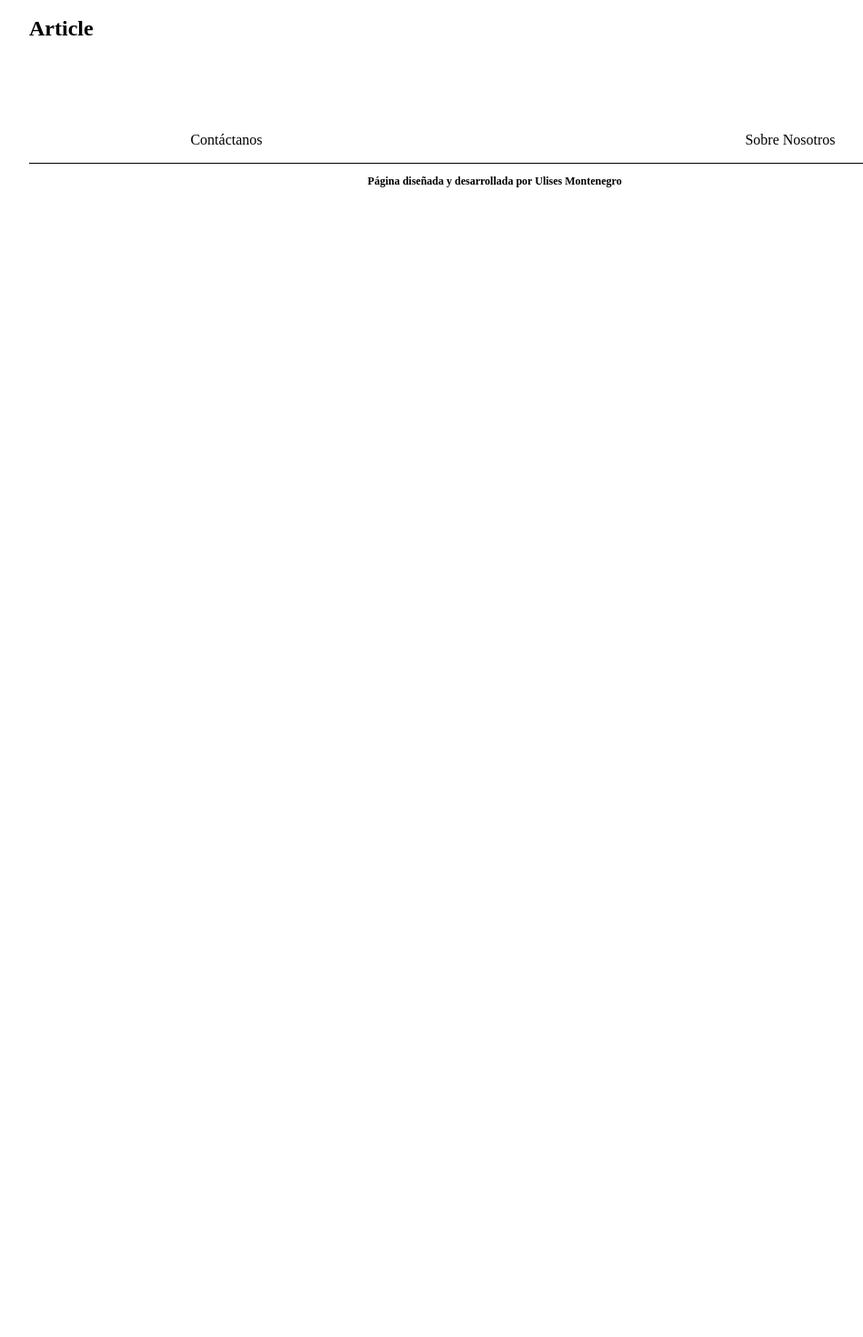
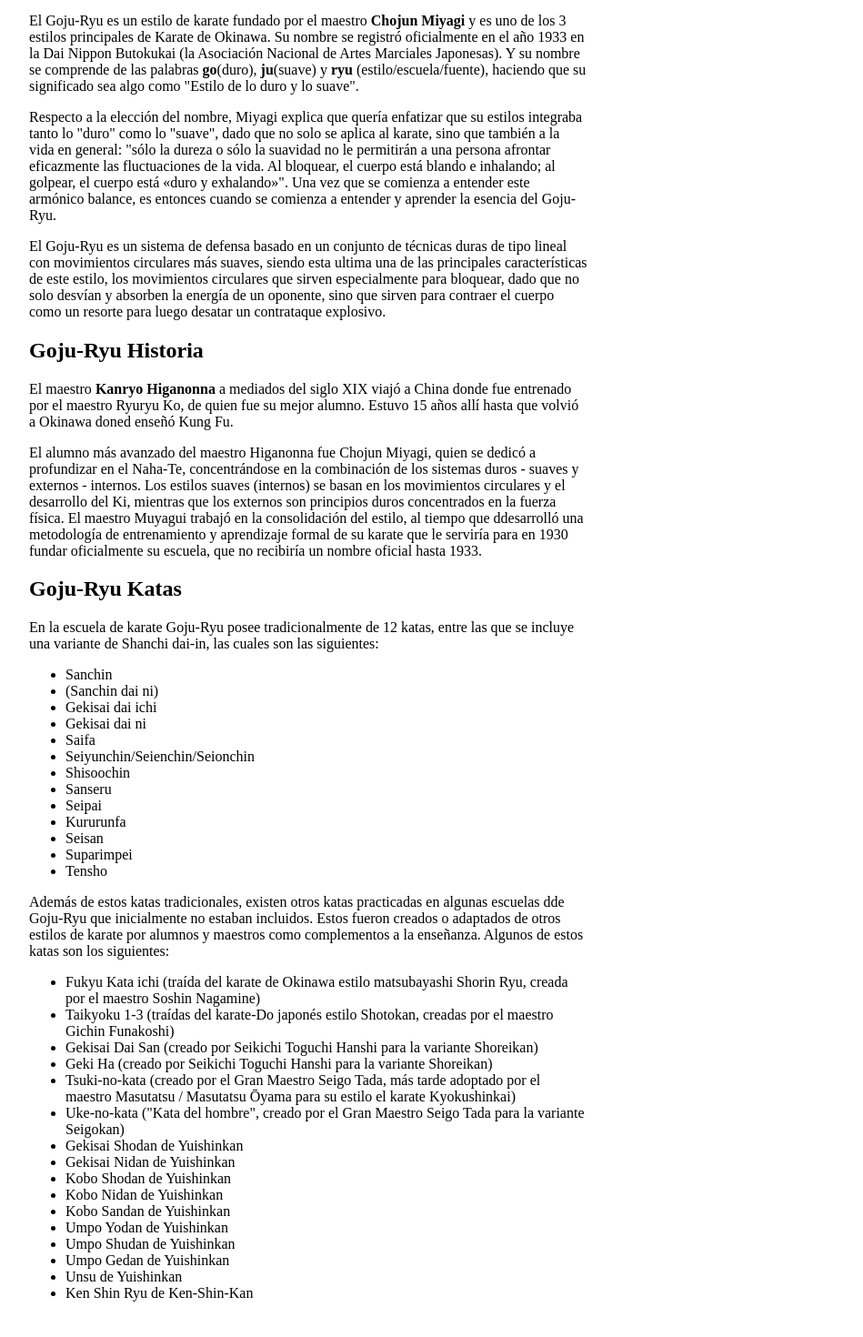
Before and after one commit to Ulise22/karate-info, a Next.js app: page /articulos/gojuryu in a window 1280 px wide. Shown: the part 920-2390 px from the top of the page at 91% size, without its empty margins (96-1045 px from the left). Before the commit the page ends 1139 px from the top, so only its background shows below. Built offline with nearby package versions, Linux system fonts and the light colour scheme; a web font is replaced by a local one.

Commit message:
gojuryu article done

```diff
--- a/src/app/articulos/(articles-list)/(0-10)/dojo-karate/page.tsx
+++ b/src/app/articulos/(articles-list)/(0-10)/dojo-karate/page.tsx
@@ -24,7 +24,7 @@
                 <p>Otras disciplinas modernas coreanas copiaron el mismo concepto del lugar, de los diferentes rituales, del orden de los elementos y de los estudiantes, en sus sitios de práctica, posterior a la segunda guerra mundial y a la guerra de Corea, como en el caso del <b>Taekwondo</b>, el <b>Tangsudo</b> / Tang soo do, y en el Hapkido donde las salas de práctica toman el nombre de Dochang. </p>
                 <p>También el dojo se ha relacionado con el budismo zen y la práctica de la meditación <b>zazen</b> en Japón. En dicha práctica se busca un estado de contemplación en el que el practicante adquiere un estado de desapego y aislamiendo del mundo material, de las sensaciones, de la temporalidad, de las ideas vanas y egoístas que impiden una visión directa de la realidad.</p>
                 <p>En la actualidad los dojos comienzan a estar en desuso producto del aumento de la práctica de otros deportes de combate modernos, como lo son el <b>Boxeo</b>, el <b>Kickboxing</b> y las <b>Artes Marciales Mixtas (MMA)</b>, que se enseñan y practican en salas de entrenamiento que mayoritariamente están ubicadas en gimnasios.</p>
-                <h2>Soji Karate</h2>
+                <h2 className={styles.article__subtitle}>Soji Karate</h2>
                 <p>Existe un ritual que se hace en muchos estilos clásicos y tradicionales de Japón, llamado <b>Soji</b>. Esto consta de hacer una limpieza al comienzo y al final de cada sesión de entrenamiento. Este ritual, compuesto por la limpieza regular del lugar donde se entrena y medita, además de las obvias ventajas higiénicas con las que cuenta, sirve para enseñar disciplina y para reforzar el mensaje zen sobre la responsabilidad de todos, al mantener el lugar donde se sigue el camino en perfectas condiciones, siendo esto no solo responsabilidad del maestro o de los instructores.</p>
             </section>
         </main>
--- a/src/app/articulos/(articles-list)/(0-10)/gojuryu/page.tsx
+++ b/src/app/articulos/(articles-list)/(0-10)/gojuryu/page.tsx
@@ -5,9 +5,50 @@
 export default function Gojuryu () {
     return(
         <main className={styles.article}>
-            <ArticlesHero title='Gojuryu' img={gojuryu} />
+            <ArticlesHero title='Goju Ryu' img={gojuryu} />
             <section className={styles.article__container}>
-                <h1>Article</h1>
+                <p>El Goju-Ryu es un estilo de karate fundado por el maestro <b>Chojun Miyagi</b> y es uno de los 3 estilos principales de Karate de Okinawa. Su nombre se registró oficialmente en el año 1933 en la Dai Nippon Butokukai (la Asociación Nacional de Artes Marciales Japonesas). Y su nombre se comprende de las palabras <b>go</b>(duro), <b>ju</b>(suave) y <b>ryu</b> (estilo/escuela/fuente), haciendo que su significado sea algo como &quot;Estilo de lo duro y lo suave&quot;.</p>
+                <p>Respecto a la elección del nombre, Miyagi explica que quería enfatizar que su estilos integraba tanto lo &quot;duro&quot; como lo &quot;suave&quot;, dado que no solo se aplica al karate, sino que también a la vida en general: &quot;sólo la dureza o sólo la suavidad no le permitirán a una persona afrontar eficazmente las fluctuaciones de la vida. Al bloquear, el cuerpo está blando e inhalando; al golpear, el cuerpo está «duro y exhalando»&quot;. Una vez que se comienza a entender este armónico balance, es entonces cuando se comienza a entender y aprender la esencia del Goju-Ryu.</p>
+                <p>El Goju-Ryu es un sistema de defensa basado en un conjunto de técnicas duras de tipo lineal con movimientos circulares más suaves, siendo esta ultima una de las principales características de este estilo, los movimientos circulares que sirven especialmente para bloquear, dado que no solo desvían y absorben la energía de un oponente, sino que sirven para contraer el cuerpo como un resorte para luego desatar un contrataque explosivo. </p>
+                <h2 className={styles.article__subtitle}>Goju-Ryu Historia</h2>
+                <p>El maestro <b>Kanryo Higanonna</b> a mediados del siglo XIX viajó a China donde fue entrenado por el maestro Ryuryu Ko, de quien fue su mejor alumno. Estuvo 15 años allí hasta que volvió a Okinawa doned enseñó Kung Fu.</p>
+                <p>El alumno más avanzado del maestro Higanonna fue Chojun Miyagi, quien se dedicó a profundizar en el Naha-Te, concentrándose en la combinación de los sistemas duros - suaves y externos - internos. Los estilos suaves (internos) se basan en los movimientos circulares y el desarrollo del Ki, mientras que los externos son principios duros concentrados en la fuerza física. El maestro Muyagui trabajó en la consolidación del estilo, al tiempo que ddesarrolló una metodología de entrenamiento y aprendizaje formal de su karate que le serviría para en 1930 fundar oficialmente su escuela, que no recibiría un nombre oficial hasta 1933.</p>
+                <h2 className={styles.article__subtitle}>Goju-Ryu Katas</h2>
+                <p>En la escuela de karate Goju-Ryu posee tradicionalmente de 12 katas, entre las que se incluye una variante de Shanchi dai-in, las cuales son las siguientes:</p>
+                <ul>
+                    <li>Sanchin</li>
+                    <li>(Sanchin dai ni)</li>
+                    <li>Gekisai dai ichi</li>
+                    <li>Gekisai dai ni</li>
+                    <li>Saifa</li>
+                    <li>Seiyunchin/Seienchin/Seionchin</li>
+                    <li>Shisoochin</li>
+                    <li>Sanseru</li>
+                    <li>Seipai</li>
+                    <li>Kururunfa</li>
+                    <li>Seisan</li>
+                    <li>Suparimpei</li>
+                    <li>Tensho</li>
+                </ul>
+                <p>Además de estos katas tradicionales, existen otros katas practicadas en algunas escuelas dde Goju-Ryu que inicialmente no estaban incluidos. Estos fueron creados o adaptados de otros estilos de karate por alumnos y maestros como complementos a la enseñanza. Algunos de estos katas son los siguientes:</p>
+                <ul>
+                    <li>Fukyu Kata ichi (traída del karate de Okinawa estilo matsubayashi Shorin Ryu, creada por el maestro Soshin Nagamine)</li>
+                    <li>Taikyoku 1-3 (traídas del karate-Do japonés estilo Shotokan, creadas por el maestro Gichin Funakoshi)</li>
+                    <li>Gekisai Dai San (creado por Seikichi Toguchi Hanshi para la variante Shoreikan)</li>
+                    <li>Geki Ha (creado por Seikichi Toguchi Hanshi para la variante Shoreikan)</li>
+                    <li>Tsuki-no-kata (creado por el Gran Maestro Seigo Tada, más tarde adoptado por el maestro Masutatsu / Masutatsu Ōyama para su estilo el karate Kyokushinkai)</li>
+                    <li>Uke-no-kata (&quot;Kata del hombre&quot;, creado por el Gran Maestro Seigo Tada para la variante Seigokan)</li>
+                    <li>Gekisai Shodan de Yuishinkan</li>
+                    <li>Gekisai Nidan de Yuishinkan</li>
+                    <li>Kobo Shodan de Yuishinkan</li>
+                    <li>Kobo Nidan de Yuishinkan</li>
+                    <li>Kobo Sandan de Yuishinkan</li>
+                    <li>Umpo Yodan de Yuishinkan</li>
+                    <li>Umpo Shudan de Yuishinkan</li>
+                    <li>Umpo Gedan de Yuishinkan</li>
+                    <li>Unsu de Yuishinkan</li>
+                    <li>Ken Shin Ryu de Ken-Shin-Kan</li>
+                </ul>
             </section>
         </main>
     )
```
